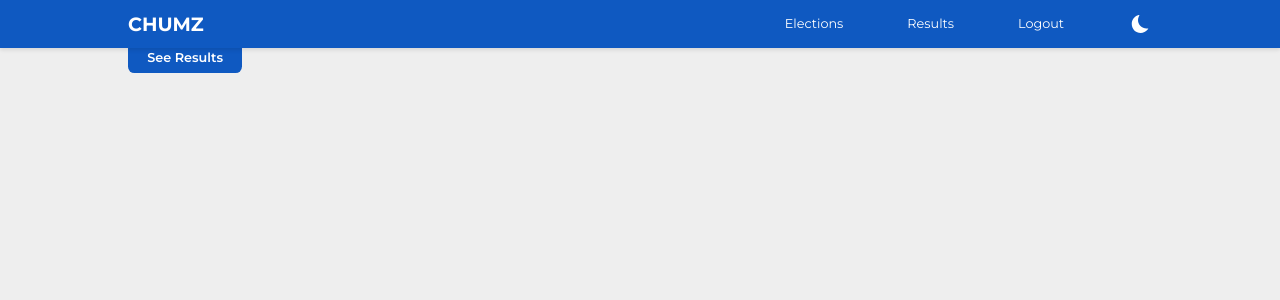
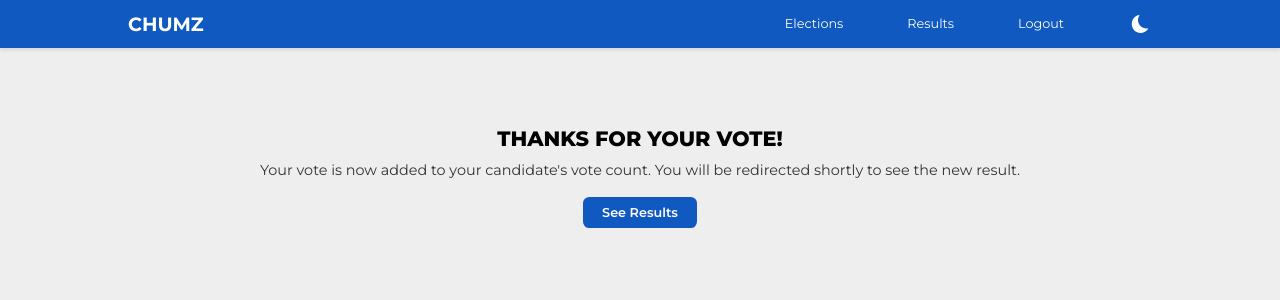
Before and after one commit to chumani130/voting-app, a React (Create React App) app in the folder client/: page /congrats in a window 1280 px wide. Shown: the top 300 px of the page. Built offline with nearby package versions, Linux system fonts and the light colour scheme.

Commit message:
Update index.css

```diff
--- a/client/src/index.css
+++ b/client/src/index.css
@@ -551,6 +551,22 @@ nav {
 }
 
 
+.dark .confirm__vote-cta .btn {
+    color: white;
+}
+
+
+/*============================= CONGRATS=====================*/
+
+.congrats {
+    padding: 8rem 0;
+    height: 100vh;
+    text-align: center;
+}
+
+.congrats p {
+    margin: 0.5rem 0 1.2rem;
+}
 
 
 /*============================= REGISTER =====================*/
```
